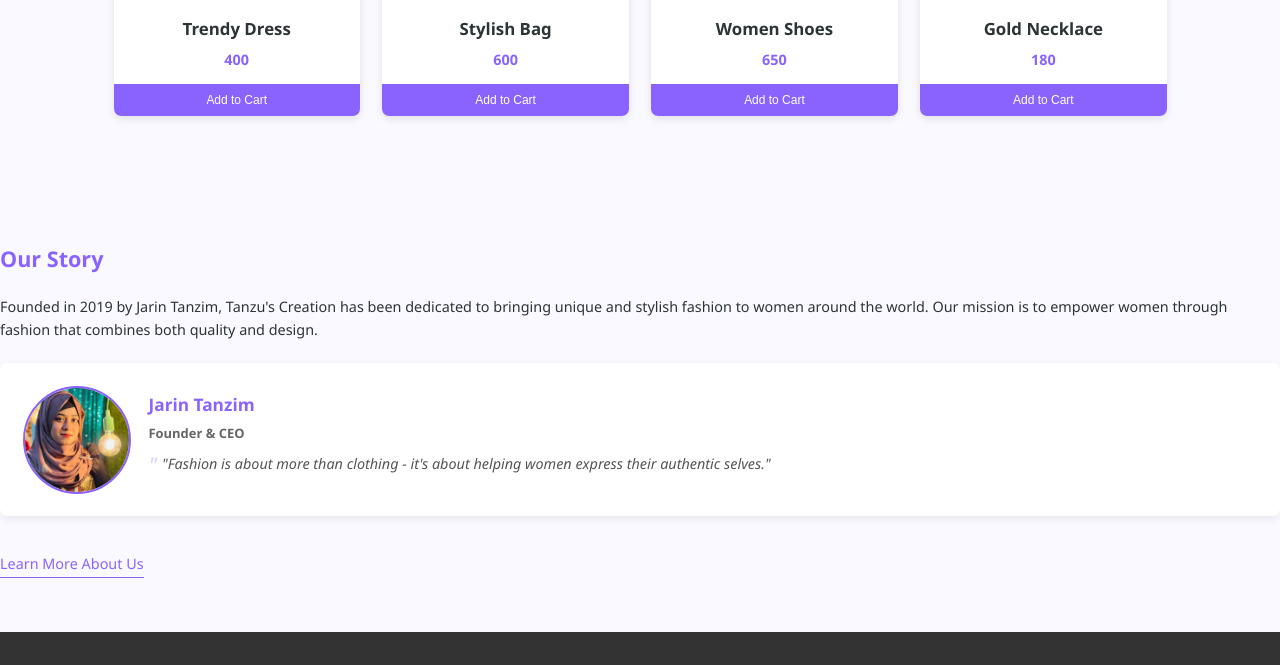
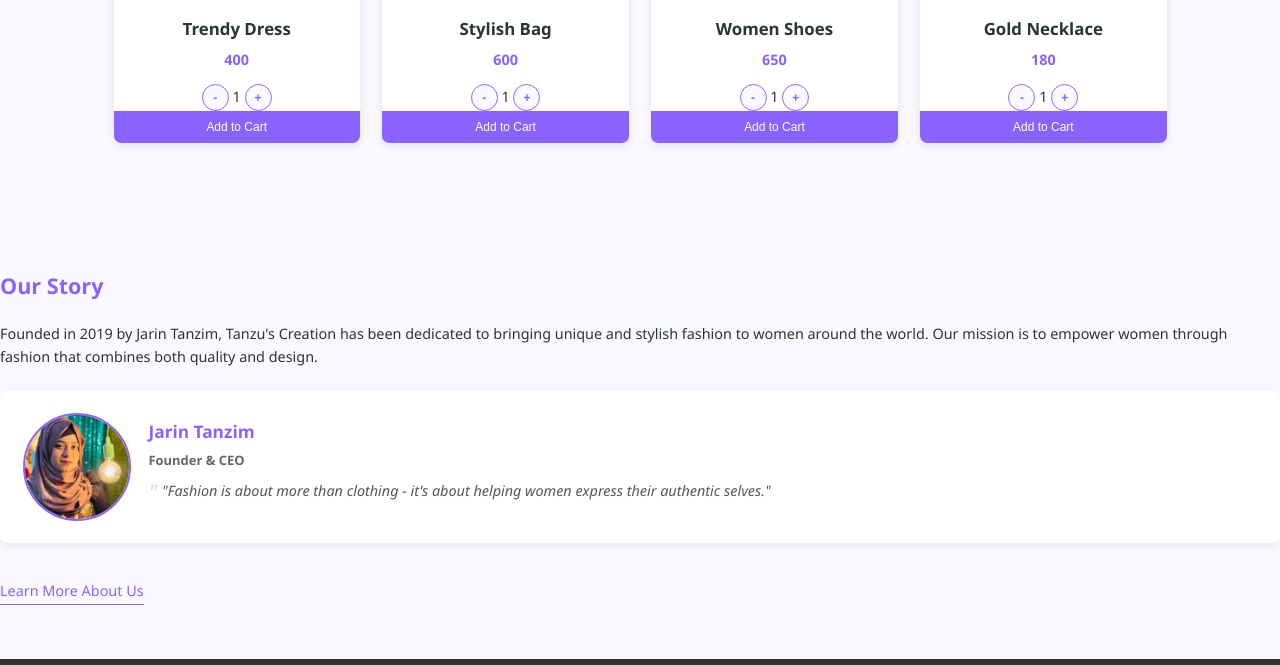
Before and after one commit to Jarin-Tanzim/223071132_ICT-Project-II-Tanzu-s-Creation-, a website: page homepage.html in a window 1280 px wide. Shown: the part 856-1521 px from the top of the page. Drawn offline with Linux system fonts and the light colour scheme; no server answers.

Commit message:
Updated homepage.html

```diff
--- a/homepage.html
+++ b/homepage.html
@@ -65,11 +65,15 @@
     <section class="featured">
         <h2>Featured Products</h2>
         <div class="products">
-
             <div class="product-card">
                 <img src="dress.png" alt="Trendy Dress">
                 <h3>Trendy Dress</h3>
                 <p class="price">400</p>
+                <div class="quantity-controls">
+                    <button class="quantity-btn minus">-</button>
+                    <span class="quantity">1</span>
+                    <button class="quantity-btn plus">+</button>
+                </div>
                 <button class="add-to-cart"
                         data-id="9"
                         data-name="Trendy Dress"
@@ -78,10 +82,16 @@
                     Add to Cart
                 </button>
             </div>
+
             <div class="product-card">
                 <img src="bag.png" alt="Stylish Bag">
                 <h3>Stylish Bag</h3>
                 <p class="price">600</p>
+                <div class="quantity-controls">
+                    <button class="quantity-btn minus">-</button>
+                    <span class="quantity">1</span>
+                    <button class="quantity-btn plus">+</button>
+                </div>
                 <button class="add-to-cart"
                         data-id="10"
                         data-name="Stylish Bag"
@@ -90,10 +100,16 @@
                     Add to Cart
                 </button>
             </div>
+
             <div class="product-card">
                 <img src="shoes.png" alt="Women Shoes">
                 <h3>Women Shoes</h3>
                 <p class="price">650</p>
+                <div class="quantity-controls">
+                    <button class="quantity-btn minus">-</button>
+                    <span class="quantity">1</span>
+                    <button class="quantity-btn plus">+</button>
+                </div>
                 <button class="add-to-cart"
                         data-id="11"
                         data-name="Women Shoes"
@@ -102,10 +118,16 @@
                     Add to Cart
                 </button>
             </div>
+
             <div class="product-card">
                 <img src="jewelry.png" alt="Gold Necklace">
                 <h3>Gold Necklace</h3>
                 <p class="price">180</p>
+                <div class="quantity-controls">
+                    <button class="quantity-btn minus">-</button>
+                    <span class="quantity">1</span>
+                    <button class="quantity-btn plus">+</button>
+                </div>
                 <button class="add-to-cart"
                         data-id="12"
                         data-name="Gold Necklace"
```
Lines whose indentation alone changed are shown as unchanged.
